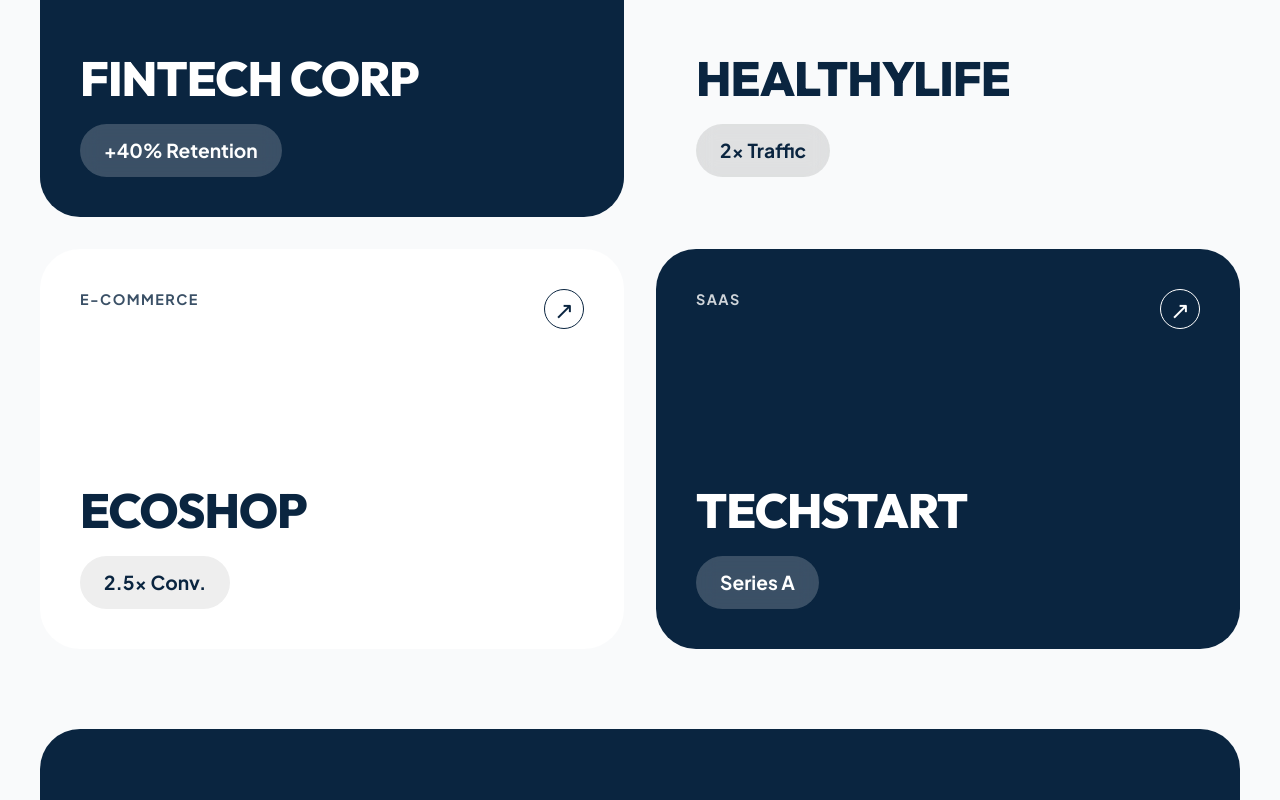
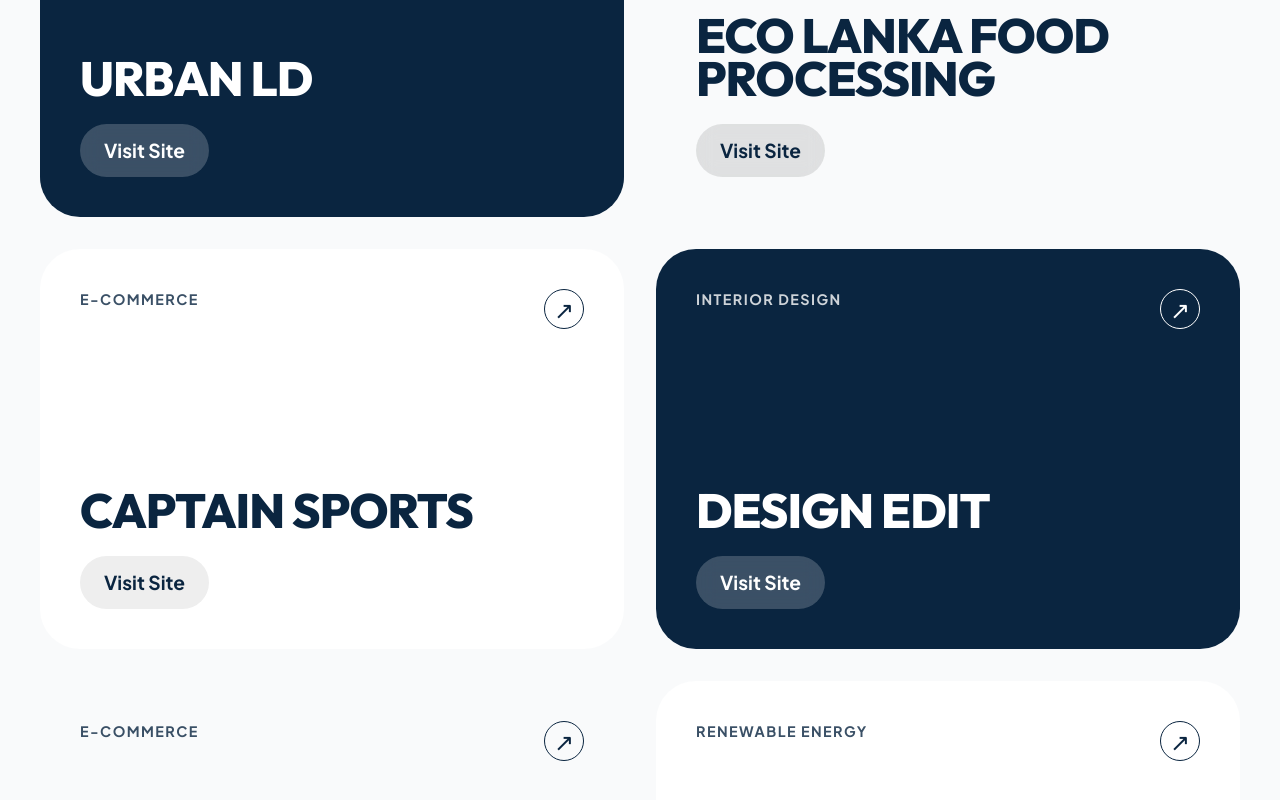
Before and after one commit to dhanukaprr/codexea, a Next.js app: page /portfolio in a window 1280 px wide. Shown: the part 580-1380 px from the top of the page. Built offline with nearby package versions, Linux system fonts and the light colour scheme.

Commit message:
added websites to work

```diff
--- a/app/portfolio/page.js
+++ b/app/portfolio/page.js
@@ -9,30 +9,51 @@ export const metadata = {
 const projects = [
     {
         id: 1,
-        client: 'FinTech Corp',
-        category: 'Finance',
-        result: '+40% Retention',
-        theme: 'dark' // Navy
+        client: 'Urban LD',
+        category: 'Urban Planning',
+        link: 'https://urbanld.com/',
+        theme: 'dark'
     },
     {
         id: 2,
-        client: 'HealthyLife',
-        category: 'Healthcare',
-        result: '2x Traffic',
-        theme: 'lilac' // Lilac
+        client: 'Eco Lanka Food Processing',
+        category: 'Food Processing',
+        link: 'https://ecolankafp.lk/',
+        theme: 'lilac'
     },
     {
         id: 3,
-        client: 'EcoShop',
+        client: 'Captain Sports',
         category: 'E-commerce',
-        result: '2.5x Conv.',
-        theme: 'light' // White
+        link: 'http://captain-sports.com/',
+        theme: 'light'
     },
     {
         id: 4,
-        client: 'TechStart',
-        category: 'SaaS',
-        result: 'Series A',
+        client: 'Design Edit',
+        category: 'Interior Design',
+        link: 'https://designedit.lk/',
+        theme: 'dark'
+    },
+    {
+        id: 5,
+        client: 'Aditi Infinity',
+        category: 'E-commerce',
+        link: 'https://aditiinfinity.com/',
+        theme: 'lilac'
+    },
+    {
+        id: 6,
+        client: 'Lumos Integrated',
+        category: 'Renewable Energy',
+        link: 'https://lumosintegrated.com/',
+        theme: 'light'
+    },
+    {
+        id: 7,
+        client: 'Golden Bell Management',
+        category: 'Maritime Services',
+        link: 'https://goldenbellmanagement.com',
         theme: 'dark'
     }
 ];
@@ -51,7 +72,7 @@ export default function Portfolio() {
                 <div className="container">
                     <div className={styles.projectGrid}>
                         {projects.map((project) => (
-                            <div key={project.id} className={`${styles.projectCard} ${styles[project.theme]}`}>
+                            <Link href={project.link} key={project.id} target="_blank" className={`${styles.projectCard} ${styles[project.theme]}`}>
                                 <div className={styles.cardHeader}>
                                     <span className={styles.category}>{project.category}</span>
                                     <div className={styles.arrowIcon}>↗</div>
@@ -59,10 +80,10 @@ export default function Portfolio() {
                                 <div className={styles.cardContent}>
                                     <h2>{project.client}</h2>
                                     <div className={styles.resultBadge}>
-                                        {project.result}
+                                        Visit Site
                                     </div>
                                 </div>
-                            </div>
+                            </Link>
                         ))}
                     </div>
 
```
